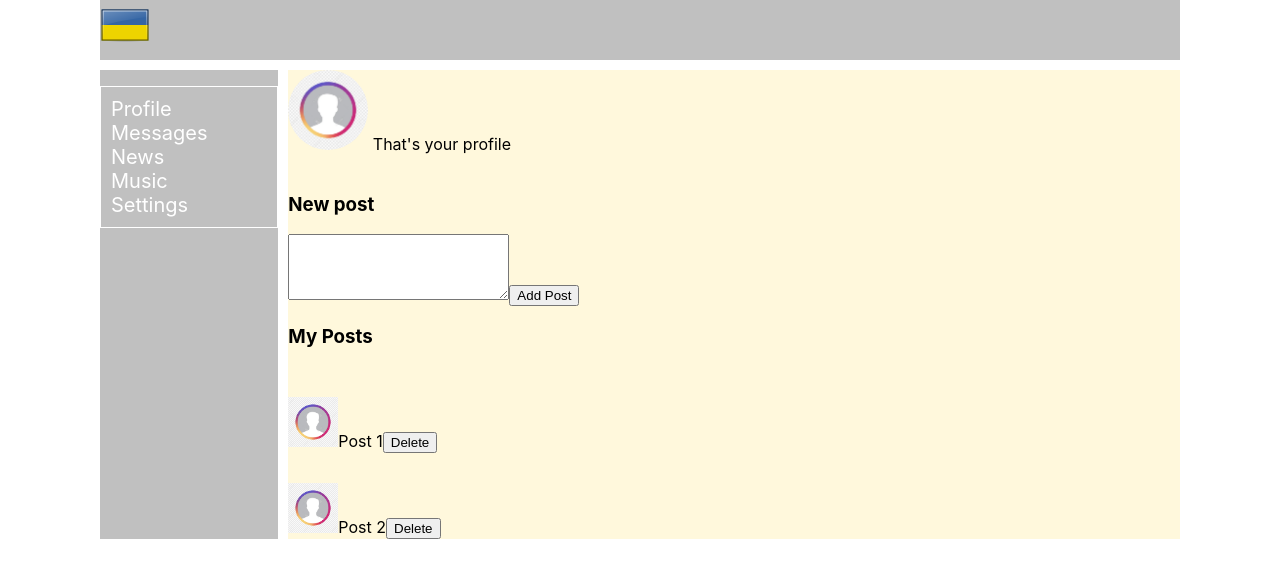
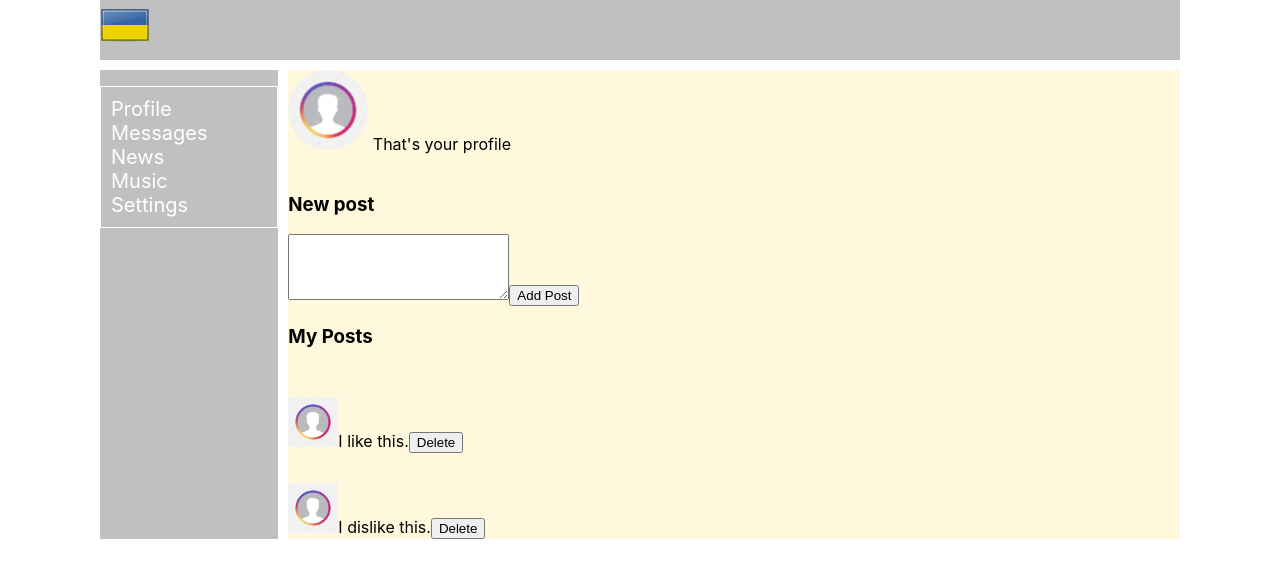
Before and after one commit to 0legbro/social-media, a React (Create React App) app: page /Profile in a window 1280 px wide. Shown: the top 578 px of the page. Built offline with nearby package versions, Linux system fonts and the light colour scheme.

Commit message:
Added dialogs

```diff
--- a/src/App.jsx
+++ b/src/App.jsx
@@ -12,14 +12,35 @@ import News from "./components/News/News";
 
 
 const App = (props) => {
+
+    let dialogs = [
+        {id:1, name:"Sasha"},
+        {id:2, name:"Oleh"},
+        {id:3, name:"Yuriy"},
+        {id:4, name:"Alina"},
+        {id:5, name:"Dasha"}
+    ]
+
+    let messages = [
+        {id:1, message:"Hello"},
+        {id:2, message:"How are you?"},
+        {id:3, message:"Do you want to walk?"},
+        {id:4, message:"Yes, we can!"},
+        {id:5, message:"I love you..."}
+    ]
+    let posts = [
+        {post: "I like this."},
+        {post: "I dislike this."}
+    ]
+
     return (
             <div className="app-wrapper">
                 <Header/>
                 <SideBar/>
                 <div className="app-wrapper-content">
                     <Routes>
-                        <Route path="/Profile" element={<Profile/>}/>
-                        <Route path="/Dialogs" element={<Dialogs/>}/>
+                        <Route path="/Dialogs" element={<Dialogs dialogs={dialogs} messages={messages}/>} />
+                        <Route path="/Profile" element={<Profile posts ={posts} />} />
                         <Route path="/News" element={<News/>}/>
                         <Route path="/Music" element={<Music/>}/>
                         <Route path="/Settings" element={<Settings/>}/>
--- a/src/components/Dialogs/Dialogs.jsx
+++ b/src/components/Dialogs/Dialogs.jsx
@@ -5,25 +5,13 @@ import DialogItem from "./Dialog/Dialog";
 
 
 
-const Dialogs = () => {
+const Dialogs = (props) => {
 
-    let dialogs = [
-        {id:1, name:"Sasha"},
-        {id:2, name:"Oleh"},
-        {id:3, name:"Yuriy"},
-        {id:4, name:"Alina"},
-        {id:5, name:"Dasha"}
-    ]
-    let dialogsElement = dialogs.map(dialog => <DialogItem name={dialog.name} id={dialog.id}/> )
-    let messages = [
-        {id:1, message:"Hello"},
-        {id:2, message:"How are you?"},
-        {id:3, message:"Do you want to walk?"},
-        {id:4, message:"Yes, we can!"},
-        {id:5, message:"I love you..."}
-    ]
-    let messagesElement = messages.map(message => <Message message ={message.message}/>)
-return(
+
+    let dialogsElement = props.dialogs.map(dialog => <DialogItem name={dialog.name} id={dialog.id}/>)
+
+    let messagesElement = props.messages.map(message => <Message message={message.message}/>)
+    return (
         <div className={s.Dialogs}>
             <div className={s.dialogsContent}>
                 {dialogsElement}
@@ -33,10 +21,10 @@ return(
                 {messagesElement}
             </div>
 
+
         </div>
     )
+}
 
 
-}
-
 export default Dialogs;
--- a/src/components/Profile/Profile.jsx
+++ b/src/components/Profile/Profile.jsx
@@ -2,11 +2,12 @@ import React from 'react';
 import MyPosts from "./myPosts/myPosts";
 import ProfileHeader from "./profileHeader/profileHeader";
 
-const Profile = () => {
+const Profile = (props) => {
         return (
             <div>
                 <ProfileHeader />
-                <MyPosts />
+                <MyPosts posts={props.posts} />
+                {console.log(props)}
             </div>
         );
 }
--- a/src/components/Profile/myPosts/myPosts.jsx
+++ b/src/components/Profile/myPosts/myPosts.jsx
@@ -3,18 +3,14 @@ import Post from "./post/post";
 import s from './MyPosts.module.css'
 import NewPost from "./NewPost/NewPost";
 
-const MyPosts = () => {
-
-    let postArray = [
-        {post: "I like this."},
-        {post: "I dislike this."}
-    ]
+const MyPosts = (props) => {
+    let postElement = props.posts.map(post => <Post post = {post.post}/>)
     return (
         <div className={s.myPosts}>
             <NewPost/>
             <h3>My Posts</h3>
-            <Post postContent='Post 1'/>
-            <Post postContent='Post 2'/>
+            {postElement}
+
 
 
         </div>
--- a/src/components/Profile/myPosts/post/post.jsx
+++ b/src/components/Profile/myPosts/post/post.jsx
@@ -7,7 +7,7 @@ const Post = (props) =>{
         <div className={s.post}>
             <span>
                 <img src={IMG} alt="profilePhoto"/>
-                {props.postContent}
+                {props.post}
                 <button>Delete</button>
             </span>
 
```
Lines whose indentation alone changed are shown as unchanged.
